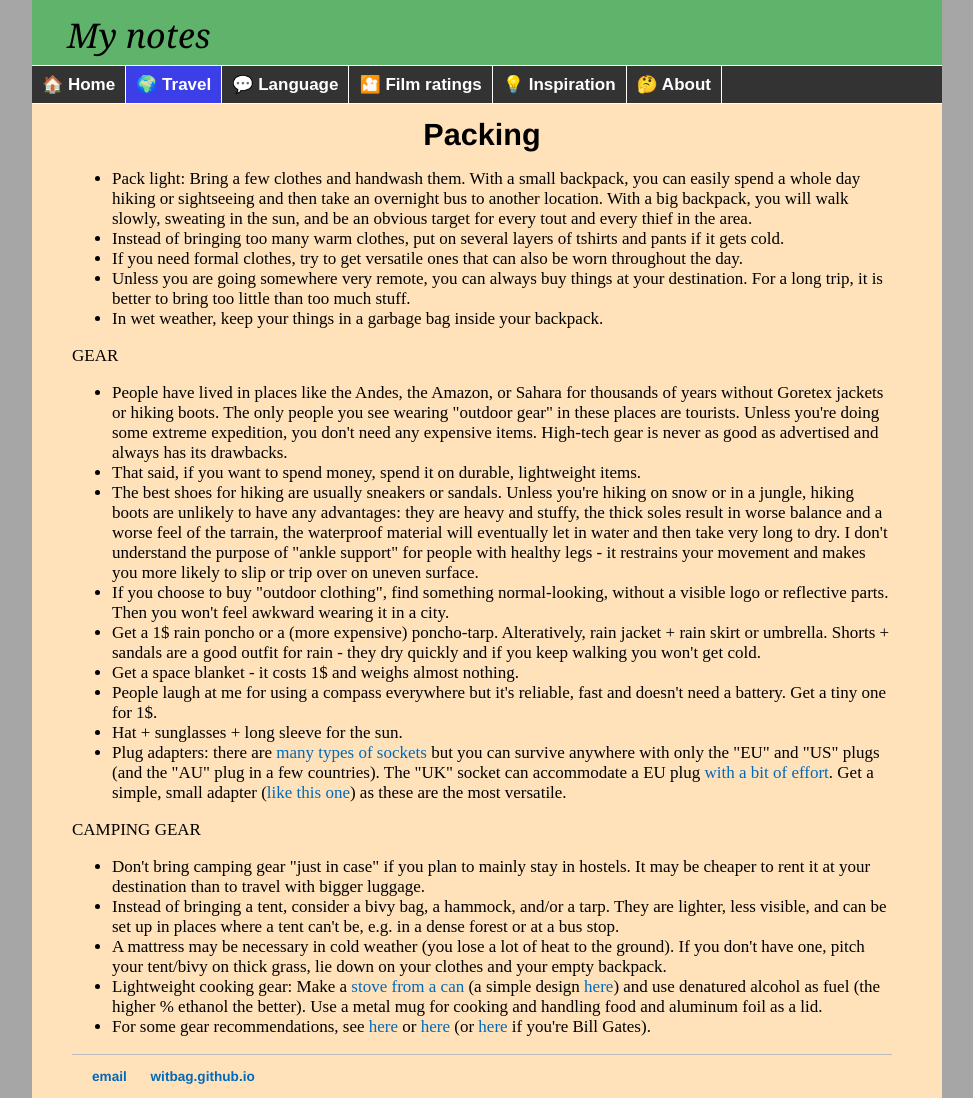
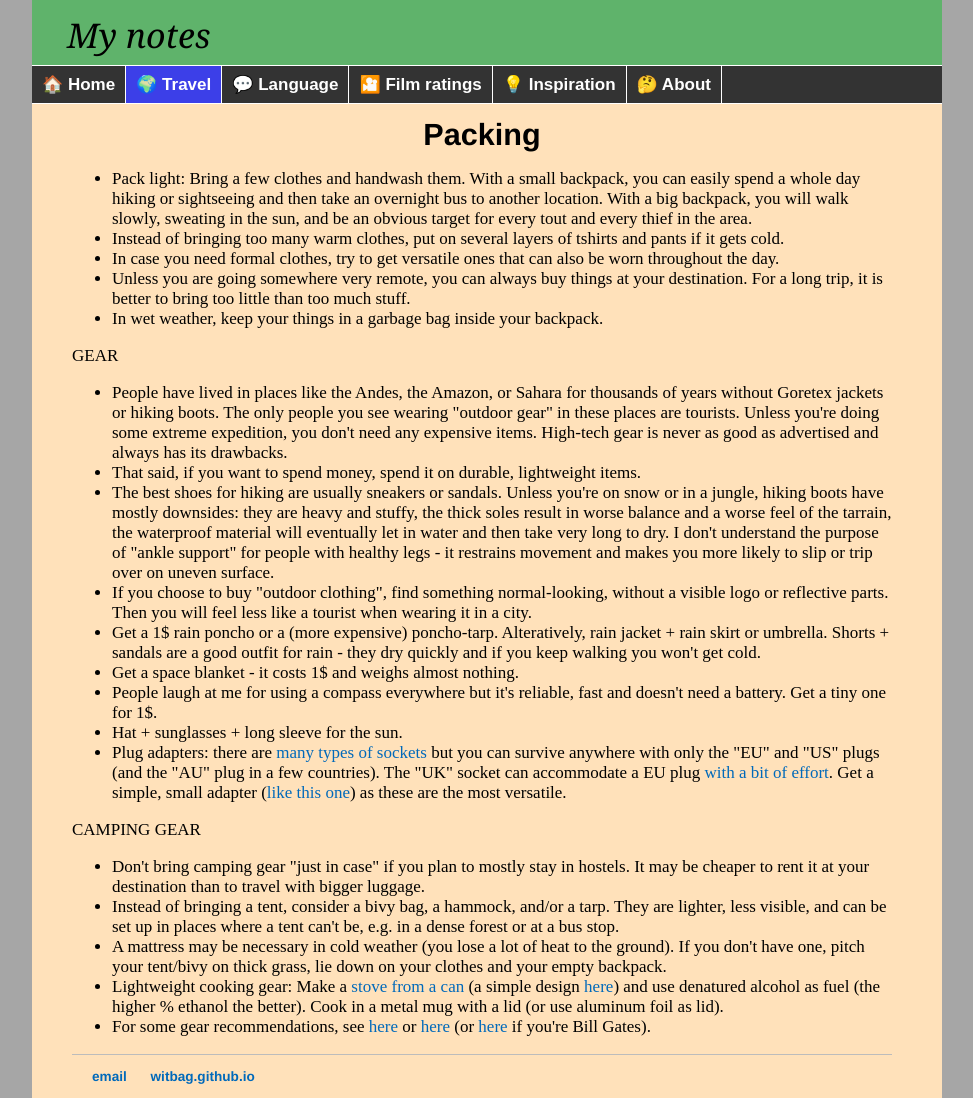
Before and after one commit to witbag/witbag.github.io, a Jekyll site: the page built from travel/packing.html, in a window 1280 px wide. Shown: the whole page, without its empty margins (153-1126 px from the left). Built offline with Jekyll 4.4.1, drawn with Linux system fonts in a browser that asks for light colours.

Commit message:
Update packing.html

```diff
--- a/travel/packing.html
+++ b/travel/packing.html
@@ -10,7 +10,7 @@ title: Travel resources
 <ul>
 <li>Pack light: Bring a few clothes and handwash them. With a small backpack, you can easily spend a whole day hiking or sightseeing and then take an overnight bus to another location. With a big backpack, you will walk slowly, sweating in the sun, and be an obvious target for every tout and every thief in the area.
 <li>Instead of bringing too many warm clothes, put on several layers of tshirts and pants if it gets cold.
-<li>If you need formal clothes, try to get versatile ones that can also be worn throughout the day.
+<li>In case you need formal clothes, try to get versatile ones that can also be worn throughout the day.
 <li>Unless you are going somewhere very remote, you can always buy things at your destination. For a long trip, it is better to bring too little than too much stuff.
 <li>In wet weather, keep your things in a garbage bag inside your backpack.
 </ul>
@@ -18,8 +18,8 @@ GEAR<br>
 <ul>
 <li>People have lived in places like the Andes, the Amazon, or Sahara for thousands of years without Goretex jackets or hiking boots. The only people you see wearing "outdoor gear" in these places are tourists. Unless you're doing some extreme expedition, you don't need any expensive items. High-tech gear is never as good as advertised and always has its drawbacks.
 <li>That said, if you want to spend money, spend it on durable, lightweight items.
-<li>The best shoes for hiking are usually sneakers or sandals. Unless you're hiking on snow or in a jungle, hiking boots are unlikely to have any advantages: they are heavy and stuffy, the thick soles result in worse balance and a worse feel of the tarrain, the waterproof material will eventually let in water and then take very long to dry. I don't understand the purpose of "ankle support" for people with healthy legs - it restrains your movement and makes you more likely to slip or trip over on uneven surface.
-<li>If you choose to buy "outdoor clothing", find something normal-looking, without a visible logo or reflective parts. Then you won't feel awkward wearing it in a city.
+<li>The best shoes for hiking are usually sneakers or sandals. Unless you're on snow or in a jungle, hiking boots have mostly downsides: they are heavy and stuffy, the thick soles result in worse balance and a worse feel of the tarrain, the waterproof material will eventually let in water and then take very long to dry. I don't understand the purpose of "ankle support" for people with healthy legs - it restrains movement and makes you more likely to slip or trip over on uneven surface.
+<li>If you choose to buy "outdoor clothing", find something normal-looking, without a visible logo or reflective parts. Then you will feel less like a tourist when wearing it in a city.
 <li>Get a 1$ rain poncho or a (more expensive) poncho-tarp. Alteratively, rain jacket + rain skirt or umbrella. Shorts + sandals are a good outfit for rain - they dry quickly and if you keep walking you won't get cold.
 <li>Get a space blanket - it costs 1$ and weighs almost nothing.
 <li>People laugh at me for using a compass everywhere but it's reliable, fast and doesn't need a battery. Get a tiny one for 1$.
@@ -28,10 +28,10 @@ GEAR<br>
 </ul>
 CAMPING GEAR<br>
 <ul>
-<li>Don't bring camping gear "just in case" if you plan to mainly stay in hostels. It may be cheaper to rent it at your destination than to travel with bigger luggage.
+<li>Don't bring camping gear "just in case" if you plan to mostly stay in hostels. It may be cheaper to rent it at your destination than to travel with bigger luggage.
 <li>Instead of bringing a tent, consider a bivy bag, a hammock, and/or a tarp. They are lighter, less visible, and can be set up in places where a tent can't be, e.g. in a dense forest or at a bus stop.
 <li>A mattress may be necessary in cold weather (you lose a lot of heat to the ground). If you don't have one, pitch your tent/bivy on thick grass, lie down on your clothes and your empty backpack.
-<li>Lightweight cooking gear: Make a <a href="https://en.wikipedia.org/wiki/Beverage-can_stove" target=_blank>stove from a can</a> (a simple design <a href="https://vimeo.com/64726512" target=_blank>here</a>) and use denatured alcohol as fuel (the higher % ethanol the better). Use a metal mug for cooking and handling food and aluminum foil as a lid.
+<li>Lightweight cooking gear: Make a <a href="https://en.wikipedia.org/wiki/Beverage-can_stove" target=_blank>stove from a can</a> (a simple design <a href="https://vimeo.com/64726512" target=_blank>here</a>) and use denatured alcohol as fuel (the higher % ethanol the better). Cook in a metal mug with a lid (or use aluminum foil as lid).
 <li>For some gear recommendations, see <a href="https://frugalhiker.blogspot.com/" target=_blank>here</a> or <a href="https://pmags.com/300-gear-challenge" target=_blank>here</a> (or <a href="https://www.thehikinglife.com/2018/04/the-thru-hikers-gear-list-vol-2/" target=_blank>here</a> if you're Bill Gates).
 </ul>
 
```
